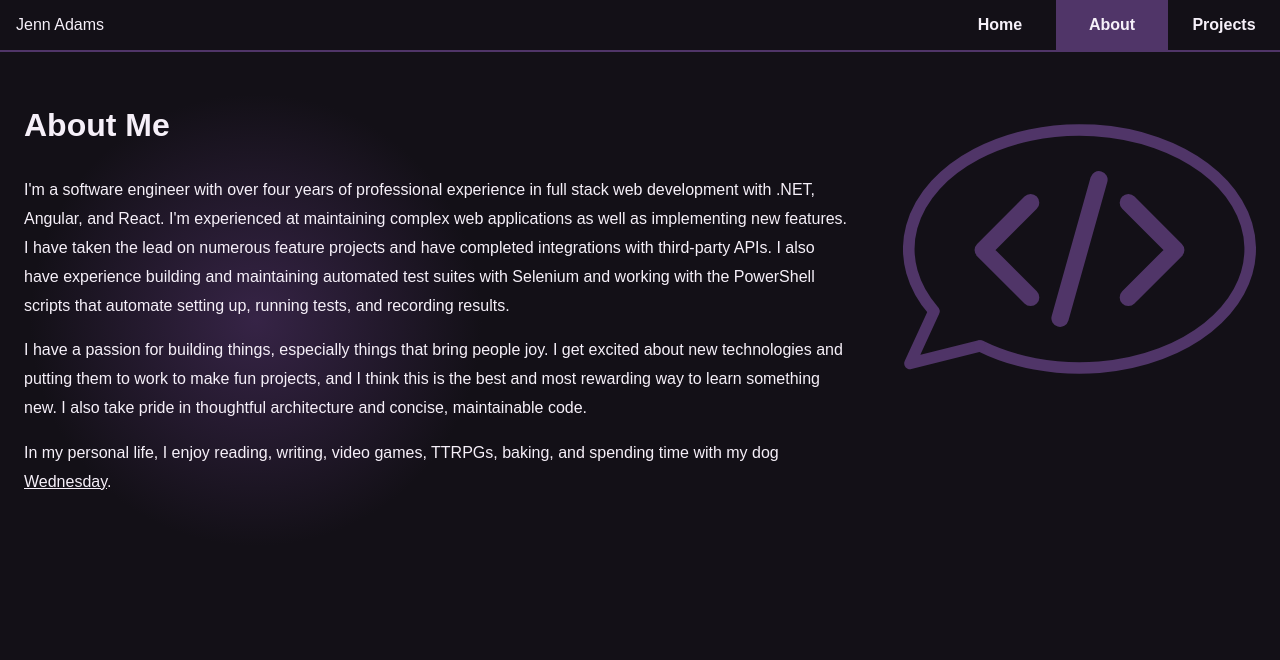
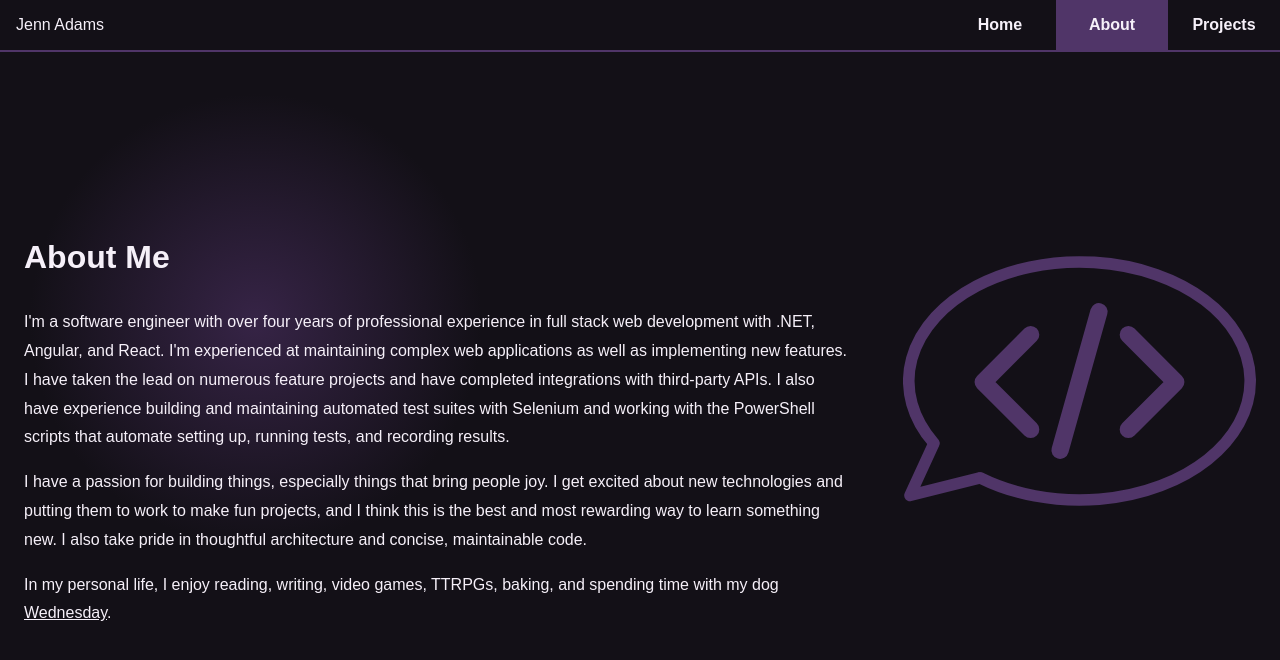
Before and after one commit to jennifercadams/jenn-adams-dev, a React (Vite) app: page /about in a window 1280 px wide. Shown: the top 660 px of the page. Built offline with nearby package versions, Linux system fonts and the light colour scheme.

Commit message:
Center About page content on page

```diff
--- a/src/pages/AboutPage/AboutPage.css
+++ b/src/pages/AboutPage/AboutPage.css
@@ -3,7 +3,7 @@
     align-items: flex-start;
     gap: 56px;
     max-width: 1300px;
-    margin: 0 auto;
+    margin: auto;
     padding: 24px;
     line-height: 1.8;
 }
```
